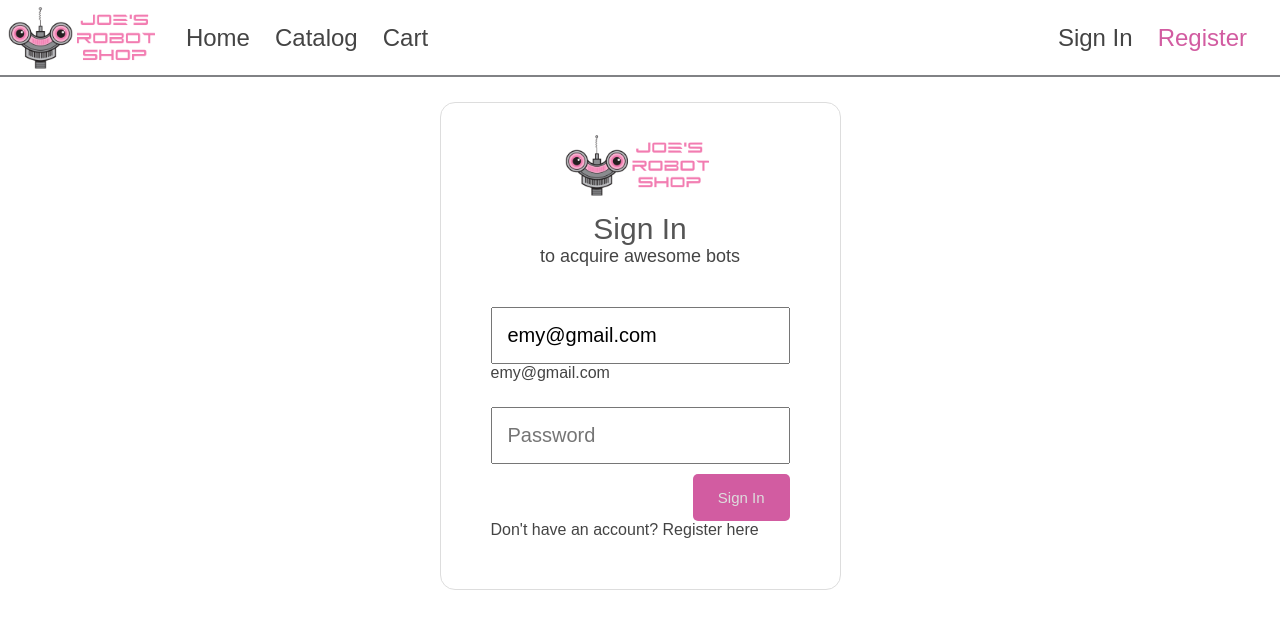
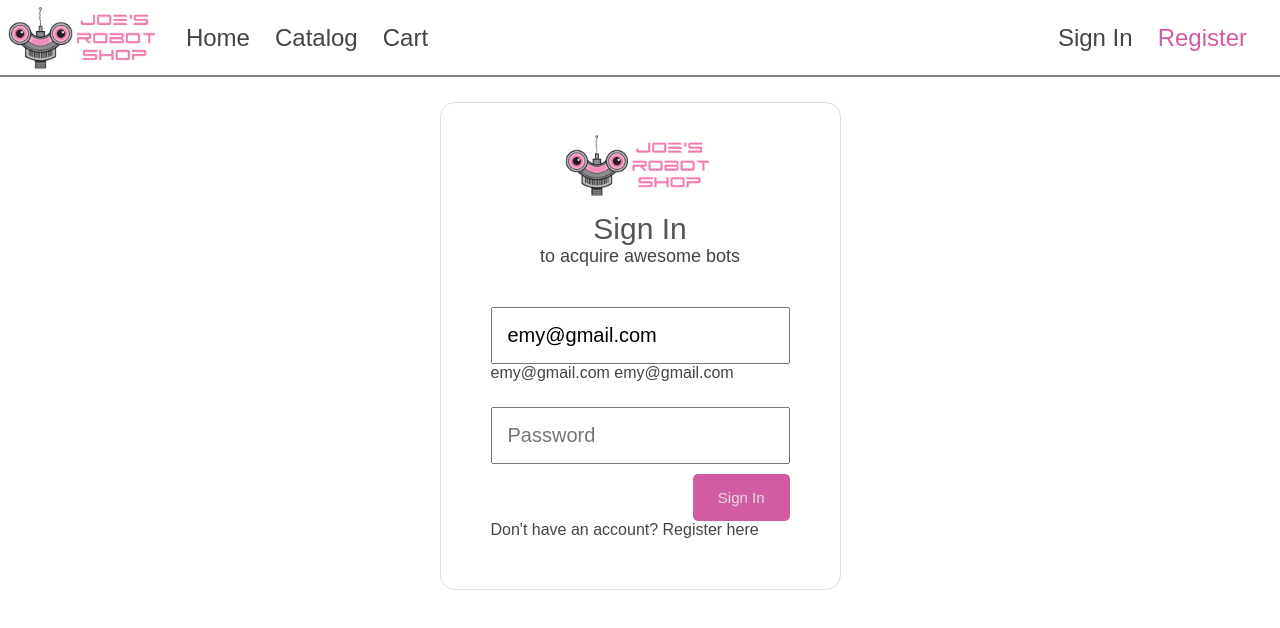
Before and after one commit to emyengineer2/Angular-Fundamentals-Jim-Cooper, an Angular app: page /sign-in in a window 1280 px wide. Shown: the top 628 px of the page. Built offline with nearby package versions, Linux system fonts and the light colour scheme.

Commit message:
Using Template Variables

```diff
--- a/src/app/user/sign-in/sign-in.component.html
+++ b/src/app/user/sign-in/sign-in.component.html
@@ -5,13 +5,16 @@
     <div class="sub-text">to acquire awesome bots</div>
     <input
       name="email"
+      #myInput="ngModel"
       [(ngModel)]="credentials.email"
       placeholder="Email Address"
       type="text"
     />
+    {{myInput.value}}
     {{credentials.email}}
     <input
       name="password"
+      #passwordInput="ngModel"
       [(ngModel)]="credentials.password"
       placeholder="Password"
       type="password"
```
